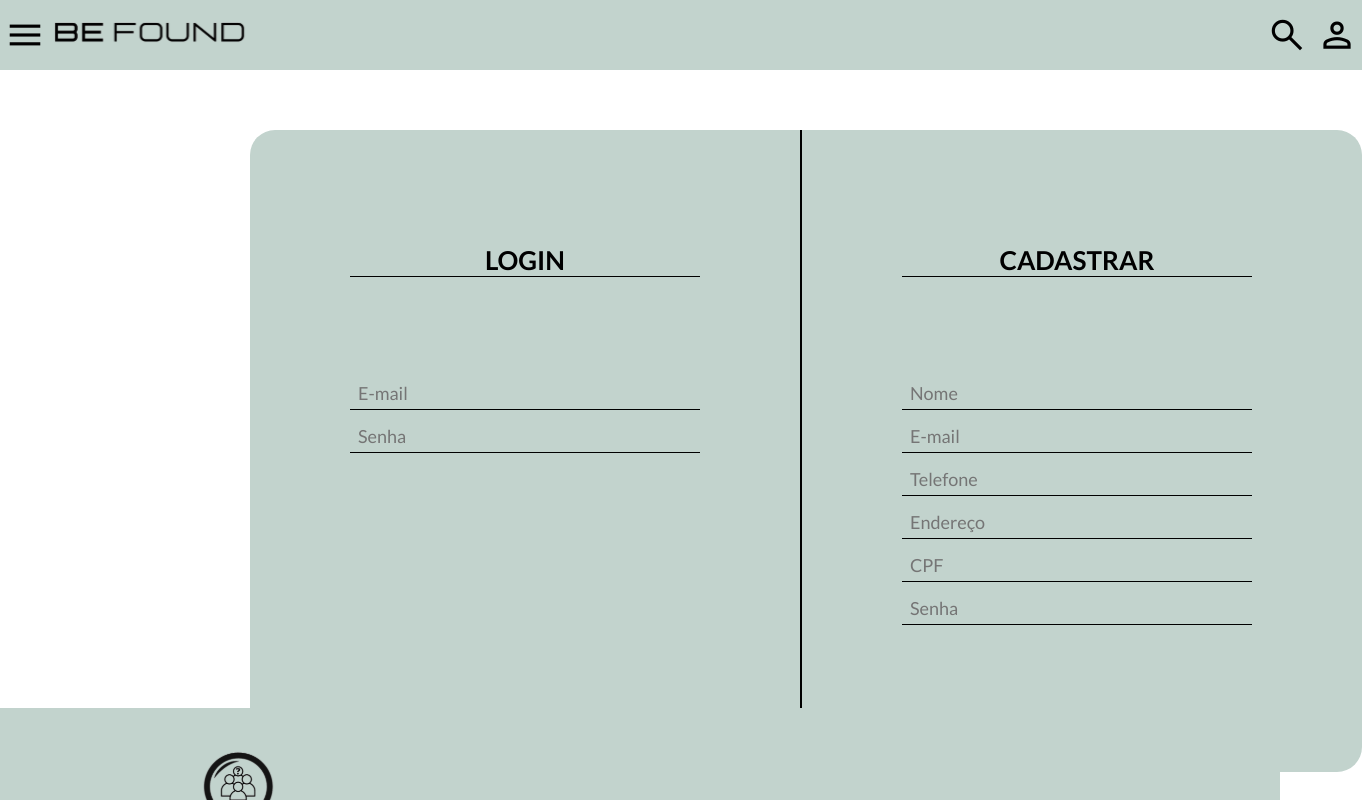
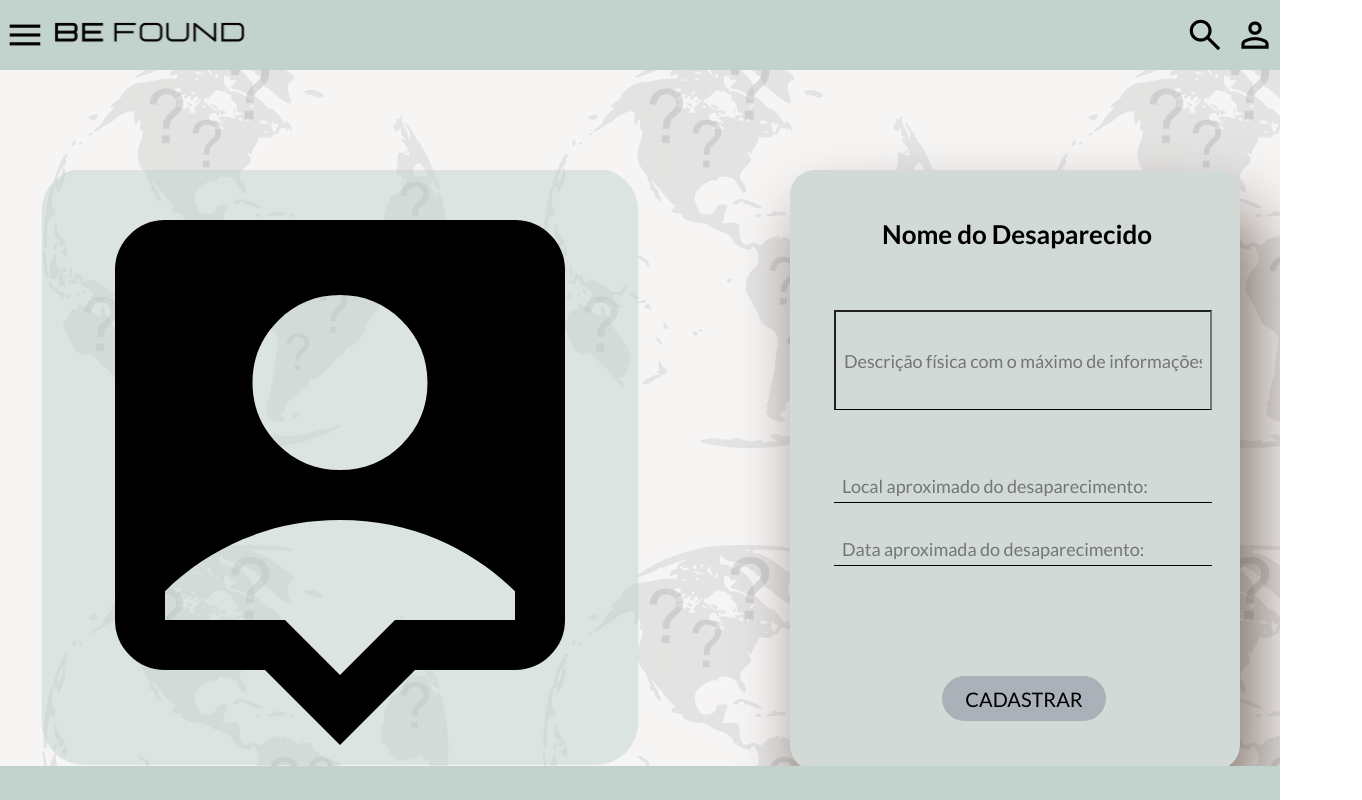
Before and after one commit to JacqueNakagawa/BeFound, an Angular app in the folder front/befound/: page / in a window 1280 px wide. Shown: the top 800 px of the page, 1362 px wide, since content can reach past the window. Built offline with nearby package versions, Linux system fonts and the light colour scheme.

Commit message:
update-background

```diff
--- a/front/befound/src/app/app.component.html
+++ b/front/befound/src/app/app.component.html
@@ -1,8 +1,8 @@
 <!-- <app-feed></app-feed> -->
 
-<!-- <app-cadastro-desaparecido></app-cadastro-desaparecido> -->
+<app-cadastro-desaparecido></app-cadastro-desaparecido>
 
 
-<app-cadastro-usuario></app-cadastro-usuario>
+<!-- <app-cadastro-usuario></app-cadastro-usuario> -->
 
 <!-- <app-footer></app-footer> -->
--- a/front/befound/src/app/cadastro-desaparecido/cadastro-desaparecido.component.css
+++ b/front/befound/src/app/cadastro-desaparecido/cadastro-desaparecido.component.css
@@ -1,7 +1,20 @@
+.body{
+    display: grid;
+    grid-template-rows: 1fr auto;
+    min-height: 100vh;
+    position: relative; /* Define a posição relativa para o container principal */
+    padding-bottom: 100px; /* Ajusta o espaço no final do container para a altura do rodapé */
+    background-image: url(../../assets/fundomais.png);
+}
+
 .cadastro {
     display: flex;
     gap: 150px;
     justify-content: center;
+    margin-bottom: 200px;
+    margin-top: 100px;
+
+
 }
 
 .modal {
@@ -9,29 +22,33 @@
     align-items: center;
     width: 450px;
     height: 600px;
-    background-color: #C2D3CD;
+    background-color: #d1dad7;
     box-shadow: 16px 40px 64px rgba(41, 15, 0, 0.56);
     border-radius: 25px;
-    padding: 3px;
+    padding: 24px 24px 24px 24px;
 }
 
 h3 {
     font-family: 'Lato', sans-serif;
     font-size: 26px;
-    margin-left: 110px;
+    margin-left: 68px;
+    margin-top: 24px;
+    margin-bottom: 60px;
 }
 
 .add {
     width: 164px;
     height: 45px;
     color: black;
-    background-color: #9FA4A9;
+    background-color: #aab1b8;
     border-radius: 25px;
-    border: 0.5px #9FA4A9 solid;
+    border: 0.5px #aab1b8 solid;
     cursor: pointer;
     font-family: 'Lato', sans-serif;
-    font-size: 26px;
-    margin-left: 140px;
+    font-style: bolder;
+    font-size: 20px;
+    margin-left: 128px;
+    margin-top: 60px;
 }
 
 .field1 {
@@ -49,9 +66,9 @@ h3 {
     justify-content: center;
     align-items: center;
     padding: 16px 8px;
-    background:#C2D3CD;
+    background:#d1dad7;
     margin-top: 010px;
-    margin-bottom: 30px;
+    margin-bottom: 60px;
 }
 
 .field2 {
@@ -72,7 +89,7 @@ h3 {
     justify-content: center;
     align-items: center;
     padding: 16px 8px;
-    background:#C2D3CD;
+    background:#d1dad7;
     margin-top: 010px;
     margin-bottom: 30px;
 }
@@ -80,6 +97,19 @@ h3 {
 .inputs {
     align-items: center;
     justify-content: center;
-    margin-left: 30px;
+    margin-left: 20px;
     padding-bottom: 20px;
+    margin-top: 18px;
 }
+
+.app-footer {
+    position: absolute; /* Define a posição absoluta para o rodapé */
+    bottom: 0; /* Alinha o rodapé na parte inferior */
+    left: 0; /* Alinha o rodapé à esquerda */
+    width: 100%; /* Define a largura total para o rodapé */
+    height: 100px; /* Define a altura desejada para o rodapé */
+  }
+
+  .app-header {
+    z-index: 1; /* Define a ordem de empilhamento do cabeçalho */
+  }
--- a/front/befound/src/app/cadastro-desaparecido/cadastro-desaparecido.component.html
+++ b/front/befound/src/app/cadastro-desaparecido/cadastro-desaparecido.component.html
@@ -1,22 +1,30 @@
+<div class="body">
+
     <app-header></app-header>
 
-<br>
-<br>
+    <div class="cadastro">
 
-<div class="cadastro">
         <img class="foto" src="../../assets/foto-pessoa.svg" alt="">
 
         <div class="modal">
 
             <form>
+
                 <h3>Nome do Desaparecido</h3>
+
                 <div class="inputs">
-            <input class="field1" type="text" placeholder="Descrição física com o máximo de informações" value="">
+
+                    <input class="field1" type="text" placeholder="Descrição física com o máximo de informações"
+                        value="">
+
                     <input class="field2" type="text" placeholder="Local aproximado do desaparecimento:" value="">
+
                     <input class="field2" type="text" placeholder="Data aproximada do desaparecimento:" value="">
+
                 </div>
 
             </form>
+
             <div class="btn">
 
                 <button type="button" class="add">CADASTRAR</button>
@@ -26,10 +34,6 @@
 
     </div>
 
-<br>
-<br>
-<br>
-<br>
+    <app-footer></app-footer>
 
-
-<app-footer></app-footer>
+</div>
--- a/front/befound/src/app/cadastro-usuario/cadastro-usuario.component.css
+++ b/front/befound/src/app/cadastro-usuario/cadastro-usuario.component.css
@@ -48,7 +48,7 @@
 h2 {
     font-family: 'Lato', sans-serif;
     font-size: 26px;
-    margin-top: 114px;
+    margin-top: 100px;
     align-items: center;
     justify-content: center;
     display: flex;
@@ -82,7 +82,7 @@ h2 {
 
     background:#C2D3CD;
     margin-left: 100px;
-    margin-top: 010px;
+    margin-top: 18px;
     font-family: 'Lato', sans-serif;
 }
 
@@ -106,18 +106,13 @@ h2 {
     display: flex;
     justify-content: center;
     align-items: center;
-    padding: 16px 8px;
+    padding: 8px 8px 16px 8px;
 
     background:#C2D3CD;
     margin-left: 100px;
-    margin-top: 010px;
+    margin-top: 32px;
     font-family: 'Lato', sans-serif;
 }
-
-
-.app-card {
-    margin-bottom: 20px; /* Adiciona espaço entre os cards */
-  }
 
   .app-footer {
     position: absolute; /* Define a posição absoluta para o rodapé */
```
Also changed, not shown: front/befound/src/assets/fundomais.png (added). Lines whose indentation alone changed are shown as unchanged.
